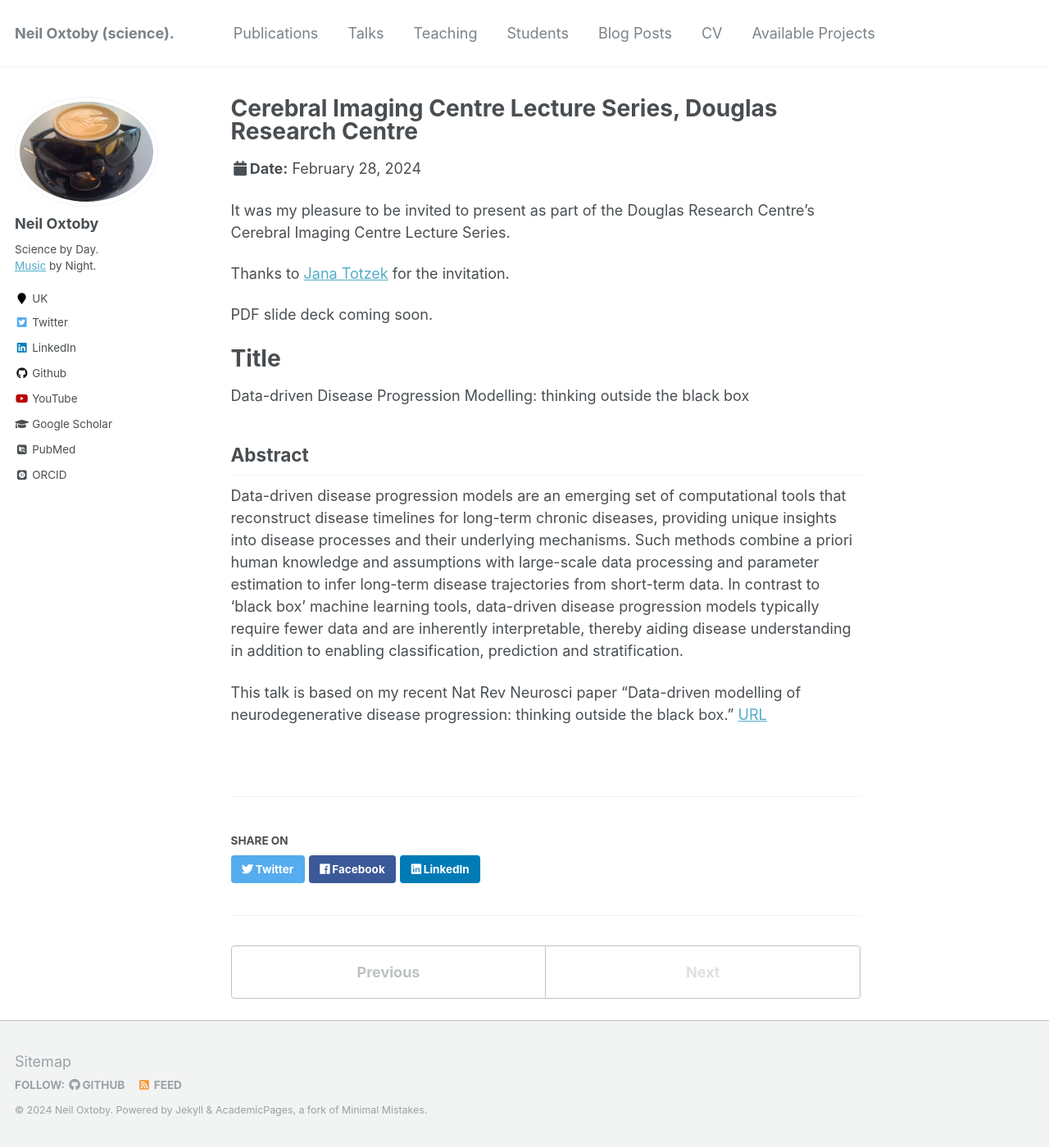
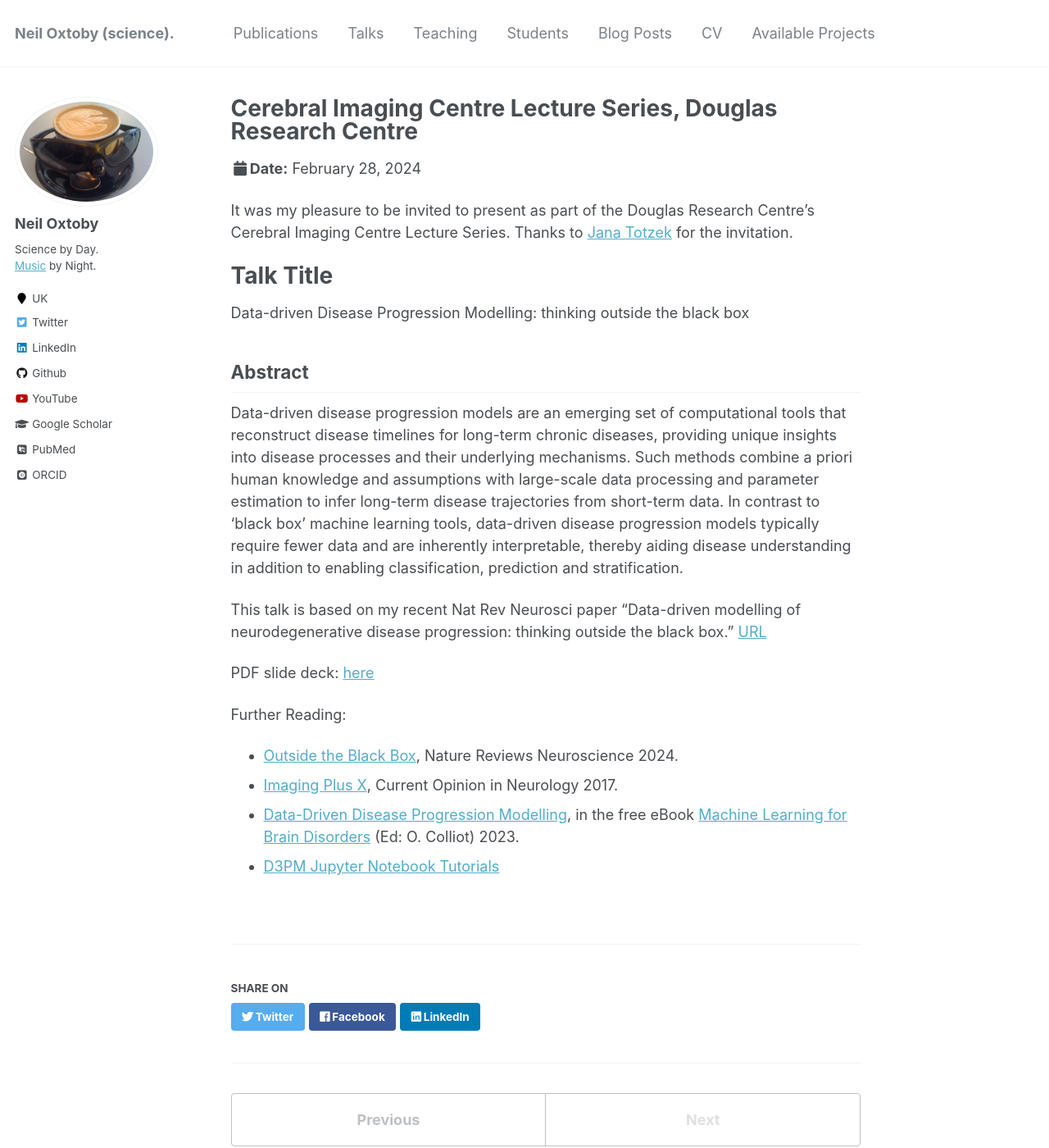
Before and after one commit to noxtoby/science, a Jekyll site: the page built from _talks/2024-02-28-douglas-cic-invited-seminar.md, in a window 1280 px wide and 1400 px high. Shown: the whole window at 82% size. Built offline with Jekyll 4.4.1, drawn with Linux system fonts in a browser that asks for light colours; some web fonts are replaced.

Commit message:
Latest talk

```diff
--- a/_talks/2024-02-28-douglas-cic-invited-seminar.md
+++ b/_talks/2024-02-28-douglas-cic-invited-seminar.md
@@ -8,14 +8,9 @@ date: 2024-02-28
 location: "Montréal, Canada"
 ---
 
+It was my pleasure to be invited to present as part of the Douglas Research Centre's Cerebral Imaging Centre Lecture Series. Thanks to [Jana Totzek](https://www.linkedin.com/in/janatotzek/) for the invitation.
 
-It was my pleasure to be invited to present as part of the Douglas Research Centre's Cerebral Imaging Centre Lecture Series.
-
-Thanks to [Jana Totzek](https://www.linkedin.com/in/janatotzek/) for the invitation.
-
-PDF slide deck coming soon.
-
-# Title
+# Talk Title
 
 Data-driven Disease Progression Modelling: thinking outside the black box
 
@@ -24,3 +19,12 @@ Data-driven Disease Progression Modelling: thinking outside the black box
 Data-driven disease progression models are an emerging set of computational tools that reconstruct disease timelines for long-term chronic diseases, providing unique insights into disease processes and their underlying mechanisms. Such methods combine a priori human knowledge and assumptions with large-scale data processing and parameter estimation to infer long-term disease trajectories from short-term data. In contrast to 'black box' machine learning tools, data-driven disease progression models typically require fewer data and are inherently interpretable, thereby aiding disease understanding in addition to enabling classification, prediction and stratification.
 
 This talk is based on my recent Nat Rev Neurosci paper "Data-driven modelling of neurodegenerative disease progression: thinking outside the black box." [URL](https://rdcu.be/dvstu)
+
+PDF slide deck: [here](20240228-Douglas-CIC_Seminar-Oxtoby.pdf)
+
+Further Reading:
+
+- [Outside the Black Box](https://rdcu.be/dvstu), Nature Reviews Neuroscience 2024.
+- [Imaging Plus X](https://doi.org/10.1097/WCO.0000000000000460), Current Opinion in Neurology 2017.
+- [Data-Driven Disease Progression Modelling](https://pubmed.ncbi.nlm.nih.gov/37988519/), in the free eBook [Machine Learning for Brain Disorders](https://doi.org/10.1007/978-1-0716-3195-9) (Ed: O. Colliot) 2023.
+- [D3PM Jupyter Notebook Tutorials](https://disease-progression-modelling.github.io)
```
Also changed, not shown: 1 other file.
